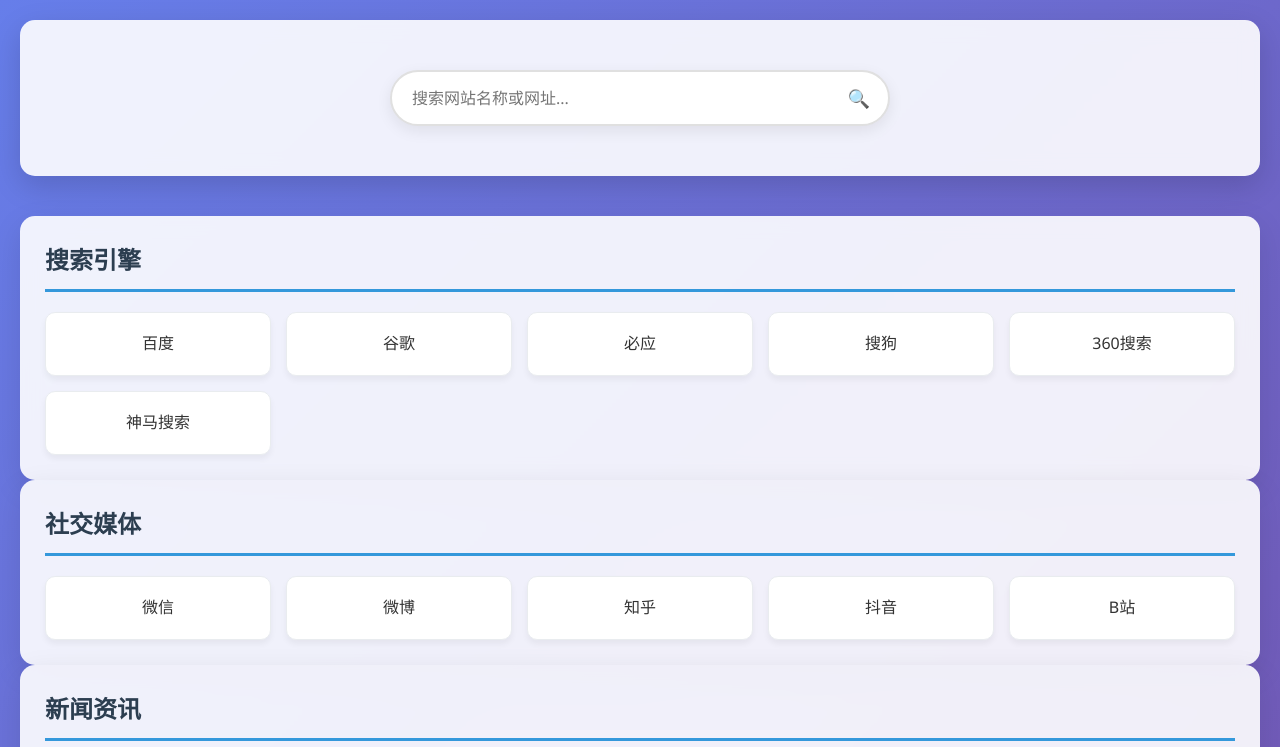
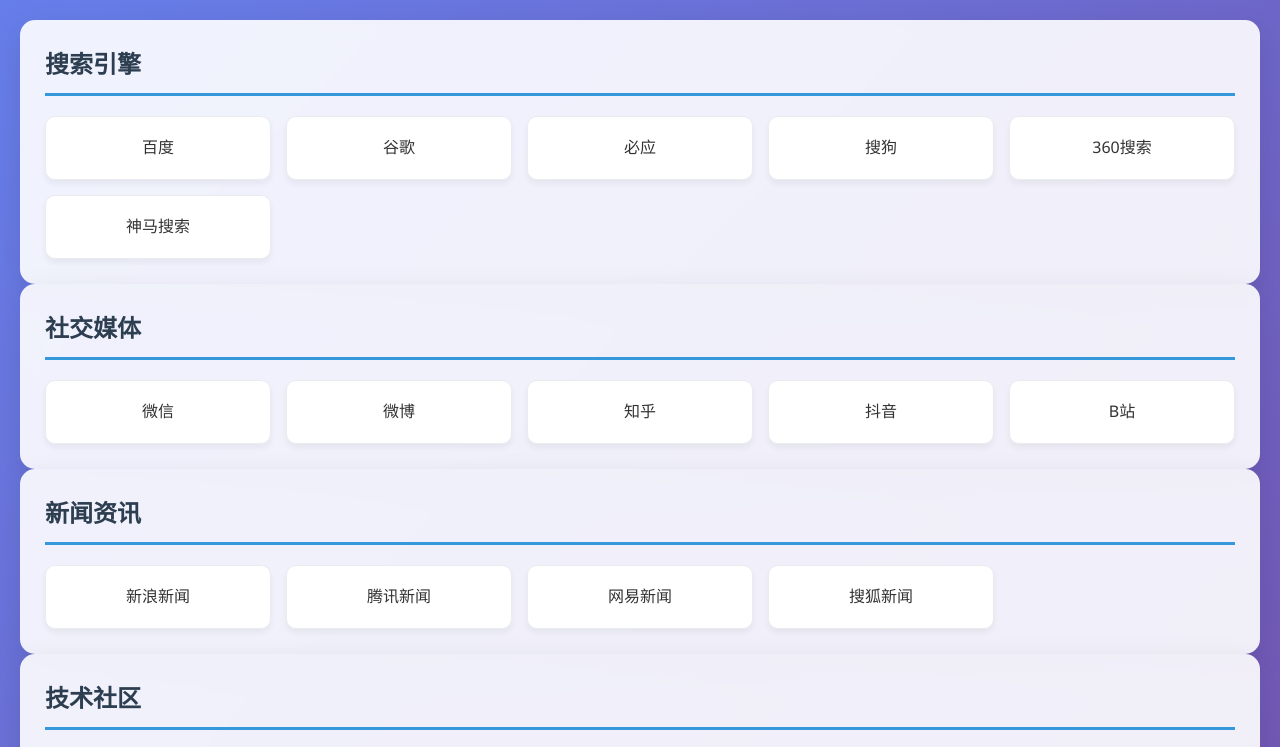
Before and after one commit to zhaoyansheng163/simpleindex, a plain HTML site: page index1.html in a window 1280 px wide. Shown: the top 747 px of the page. Drawn offline with Linux system fonts and the light colour scheme.

Commit message:
去掉搜索框

```diff
--- a/index1.html
+++ b/index1.html
@@ -200,11 +200,6 @@
 </head>
 <body>
     <div class="container">
-        <header>
-            <div class="search-box">
-                <input type="text" id="searchInput" placeholder="搜索网站名称或网址...">
-            </div>
-        </header>
 
         <main id="categoriesContainer">
             <!-- 分类和链接将通过JavaScript动态生成 -->
```
